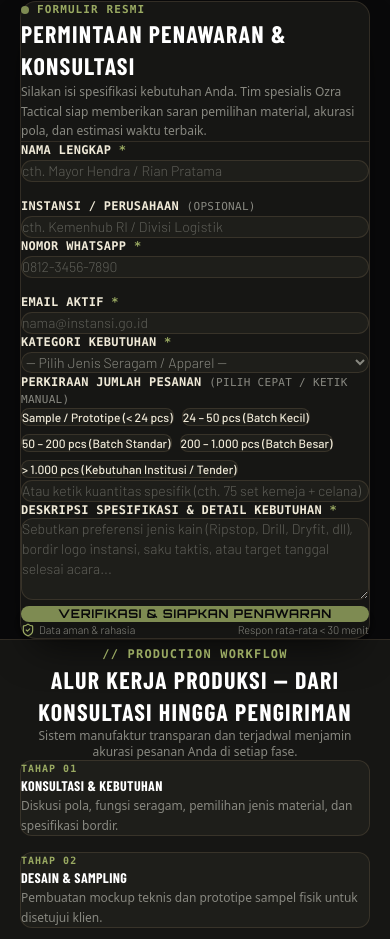
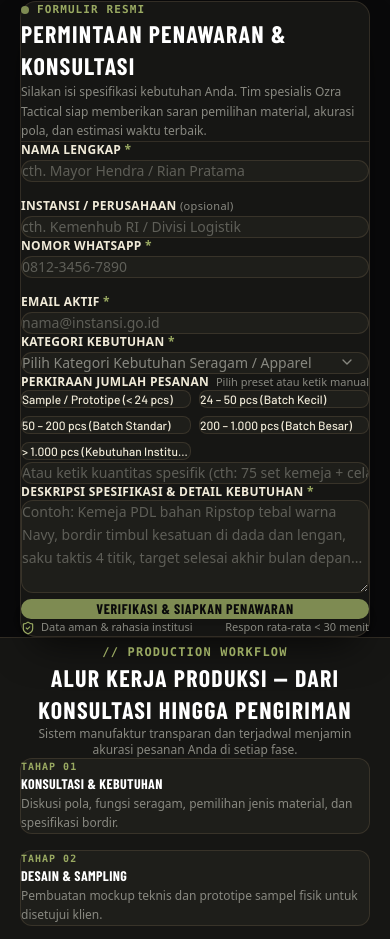
Before and after one commit to rifkihiza26/ozra-prototype, a Next.js app: page /contact in a window 390 px wide. Shown: the part 1382-2321 px from the top of the page. Built offline with nearby package versions, Linux system fonts and the light colour scheme; a web font is replaced by a local one.

Commit message:
fix: polish contact form inputs, structured grid presets and clean typography

```diff
--- a/src/components/contact/ContactForm.tsx
+++ b/src/components/contact/ContactForm.tsx
@@ -9,6 +9,8 @@ import {
   AlertCircle,
   ShieldCheck,
   RotateCcw,
+  CheckCircle2,
+  ChevronDown,
 } from "lucide-react";
 import { COMPANY_INFO } from "@/lib/constants";
 
@@ -103,33 +105,8 @@ export default function ContactForm() {
     }
   };
 
-  const handleSelectPreset = (qty: string) => {
-    setFormData((prev) => ({ ...prev, quantity: qty }));
-  };
-
-  const buildSummaryMessage = () => {
-    return (
-      `*PERMINTAAN KONSULTASI & PENAWARAN — OZRA TACTICAL*\n\n` +
-      `*Nama:* ${formData.fullName}\n` +
-      `*Instansi / Perusahaan:* ${formData.companyName || "-"}\n` +
-      `*WhatsApp:* ${formData.phone}\n` +
-      `*Email:* ${formData.email}\n` +
-      `*Kategori:* ${formData.category}\n` +
-      `*Estimasi Jumlah:* ${formData.quantity || "Belum ditentukan"}\n\n` +
-      `*Detail Kebutuhan / Spesifikasi:*\n${formData.description}\n\n` +
-      `_Dikirim melalui formulir resmi ozratactical.com_`
-    );
-  };
-
-  const generateWhatsAppUrl = () => {
-    const text = buildSummaryMessage();
-    return `https://wa.me/${COMPANY_INFO.phoneRaw}?text=${encodeURIComponent(text)}`;
-  };
-
-  const generateMailtoUrl = () => {
-    const subject = `[RFQ] Konsultasi Seragam: ${formData.fullName} - ${formData.category}`;
-    const body = buildSummaryMessage().replace(/\*/g, "");
-    return `mailto:${COMPANY_INFO.email}?subject=${encodeURIComponent(subject)}&body=${encodeURIComponent(body)}`;
+  const handleSelectPreset = (val: string) => {
+    setFormData((prev) => ({ ...prev, quantity: val }));
   };
 
   const handleSubmit = (e: React.FormEvent) => {
@@ -139,9 +116,50 @@ export default function ContactForm() {
     }
   };
 
+  const generateWhatsAppMessage = (): string => {
+    return [
+      `Halo Tim OZRA Tactical, saya ingin mengajukan konsultasi & permintaan penawaran harga:`,
+      ``,
+      `*DATA PEMESAN:*`,
+      `• Nama: ${formData.fullName}`,
+      `• Instansi/Perusahaan: ${formData.companyName || "-"}`,
+      `• Nomor WhatsApp: ${formData.phone}`,
+      `• Email: ${formData.email}`,
+      ``,
+      `*DETAIL KEBUTUHAN:*`,
+      `• Kategori: ${formData.category}`,
+      `• Estimasi Jumlah: ${formData.quantity || "Akan didiskusikan"}`,
+      ``,
+      `*SPESIFIKASI / KETERANGAN:*`,
+      formData.description,
+      ``,
+      `Mohon informasikan estimasi biaya, ketersediaan bahan, serta jadwal sampling. Terima kasih.`,
+    ].join("\n");
+  };
+
+  const generateEmailSubject = (): string => {
+    const instansi = formData.companyName ? ` [${formData.companyName}]` : "";
+    return `Permintaan Penawaran — ${formData.category}${instansi}`;
+  };
+
+  const generateEmailBody = (): string => {
+    return generateWhatsAppMessage().replace(/\*/g, "");
+  };
+
+  const handleWhatsAppSend = () => {
+    const msg = encodeURIComponent(generateWhatsAppMessage());
+    window.open(`https://wa.me/${COMPANY_INFO.phoneRaw}?text=${msg}`, "_blank");
+  };
+
+  const handleEmailSend = () => {
+    const subject = encodeURIComponent(generateEmailSubject());
+    const body = encodeURIComponent(generateEmailBody());
+    window.location.href = `mailto:${COMPANY_INFO.email}?subject=${subject}&body=${body}`;
+  };
+
   const handleCopy = () => {
-    const text = buildSummaryMessage();
-    if (navigator?.clipboard) {
+    const text = generateWhatsAppMessage().replace(/\*/g, "");
+    if (navigator.clipboard) {
       navigator.clipboard.writeText(text);
       setCopied(true);
       setTimeout(() => setCopied(false), 2500);
@@ -183,12 +201,12 @@ export default function ContactForm() {
             }}
             className="p-5 flex items-start gap-3.5"
           >
-            <ShieldCheck className="w-6 h-6 text-[var(--olive-light)] shrink-0 mt-0.5" />
+            <CheckCircle2 className="w-5 h-5 text-[var(--olive-light)] shrink-0 mt-0.5" />
             <div>
-              <h4 className="font-ozra text-sm font-bold text-white uppercase tracking-wider">
-                Data Telah Siap Dikirim
+              <h4 className="font-condensed text-base font-bold text-white uppercase tracking-wider">
+                Spesifikasi Siap Dikirim
               </h4>
-              <p className="text-xs text-[var(--cream)]/75 mt-1 leading-relaxed">
+              <p className="text-xs text-[var(--cream)]/75 mt-1 leading-relaxed font-sans">
                 Pilih jalur komunikasi yang paling nyaman bagi Anda di bawah ini. Tim representatif Ozra Tactical akan menindaklanjuti permintaan spesifikasi dan estimasi harga Anda.
               </p>
             </div>
@@ -218,35 +236,35 @@ export default function ContactForm() {
               </button>
             </div>
 
-            <div className="grid grid-cols-1 sm:grid-cols-2 gap-3 text-xs">
+            <div className="grid grid-cols-1 sm:grid-cols-2 gap-3 text-xs font-sans">
               <div>
-                <span className="text-[var(--grey-mid)] block text-[11px]">Nama Pengirim:</span>
+                <span className="text-[var(--grey-mid)] block text-[11px] font-mono">Nama Pengirim:</span>
                 <span className="text-white font-medium">{formData.fullName}</span>
               </div>
               <div>
-                <span className="text-[var(--grey-mid)] block text-[11px]">Instansi / Perusahaan:</span>
+                <span className="text-[var(--grey-mid)] block text-[11px] font-mono">Instansi / Perusahaan:</span>
                 <span className="text-white font-medium">{formData.companyName || "-"}</span>
               </div>
               <div>
-                <span className="text-[var(--grey-mid)] block text-[11px]">Nomor WhatsApp:</span>
+                <span className="text-[var(--grey-mid)] block text-[11px] font-mono">Nomor WhatsApp:</span>
                 <span className="text-[var(--olive-light)] font-semibold">{formData.phone}</span>
               </div>
               <div>
-                <span className="text-[var(--grey-mid)] block text-[11px]">Email:</span>
+                <span className="text-[var(--grey-mid)] block text-[11px] font-mono">Email:</span>
                 <span className="text-white font-medium">{formData.email}</span>
               </div>
               <div className="sm:col-span-2">
-                <span className="text-[var(--grey-mid)] block text-[11px]">Kategori:</span>
+                <span className="text-[var(--grey-mid)] block text-[11px] font-mono">Kategori:</span>
                 <span className="text-[var(--tan-light)] font-medium">{formData.category}</span>
               </div>
               <div className="sm:col-span-2">
-                <span className="text-[var(--grey-mid)] block text-[11px]">Estimasi Kuantitas:</span>
+                <span className="text-[var(--grey-mid)] block text-[11px] font-mono">Estimasi Kuantitas:</span>
                 <span className="text-white font-medium">{formData.quantity || "Akan didiskusikan"}</span>
               </div>
             </div>
 
             <div className="pt-3 border-t border-[var(--border)]">
-              <span className="text-[var(--grey-mid)] block text-[11px] mb-1.5">
+              <span className="text-[var(--grey-mid)] block text-[11px] mb-1.5 font-mono">
                 Spesifikasi &amp; Detail Kebutuhan:
               </span>
               <p
@@ -255,48 +273,48 @@ export default function ContactForm() {
                   border: "1px solid var(--border)",
                   borderRadius: "8px",
                 }}
-                className="text-xs text-[var(--cream)] p-3.5 whitespace-pre-wrap leading-relaxed font-mono"
+                className="text-xs text-[var(--cream)] p-3.5 whitespace-pre-wrap leading-relaxed font-sans"
               >
                 {formData.description}
               </p>
             </div>
           </div>
 
-          {/* Action CTAs */}
+          {/* Action dispatch buttons */}
           <div className="grid grid-cols-1 sm:grid-cols-2 gap-3 pt-2">
-            <a
-              href={generateWhatsAppUrl()}
-              target="_blank"
-              rel="noopener noreferrer"
+            <button
+              type="button"
+              onClick={handleWhatsAppSend}
               style={{
                 backgroundColor: "var(--olive)",
                 color: "#09090a",
               }}
-              className="inline-flex items-center justify-center gap-2.5 px-6 py-4 rounded-xl font-bold text-xs uppercase tracking-wider hover:opacity-90 transition-all shadow-lg text-center"
+              className="w-full py-3.5 px-4 rounded-xl font-condensed font-bold text-sm uppercase tracking-wider hover:opacity-90 transition-all flex items-center justify-center gap-2 shadow-lg cursor-pointer"
             >
               <MessageSquare className="w-4 h-4 shrink-0" />
               <span>Kirim via WhatsApp</span>
-            </a>
+            </button>
 
-            <a
-              href={generateMailtoUrl()}
+            <button
+              type="button"
+              onClick={handleEmailSend}
               style={{
                 backgroundColor: "var(--surface-mid)",
+                border: "1px solid var(--border)",
                 color: "var(--cream)",
-                border: "1px solid var(--border)",
               }}
-              className="inline-flex items-center justify-center gap-2.5 px-6 py-4 rounded-xl font-bold text-xs uppercase tracking-wider hover:bg-[var(--grey-dark)] transition-all text-center"
+              className="w-full py-3.5 px-4 rounded-xl font-condensed font-bold text-sm uppercase tracking-wider hover:border-[var(--tan-light)] hover:text-white transition-all flex items-center justify-center gap-2 cursor-pointer"
             >
               <Mail className="w-4 h-4 shrink-0 text-[var(--tan-light)]" />
               <span>Kirim via Email</span>
-            </a>
+            </button>
           </div>
 
           <div className="flex flex-wrap items-center justify-center gap-4 pt-2">
             <button
               type="button"
               onClick={() => setMode("form")}
-              className="inline-flex items-center gap-2 text-xs text-[var(--grey-mid)] hover:text-white transition-colors"
+              className="inline-flex items-center gap-2 text-xs text-[var(--grey-mid)] hover:text-white transition-colors cursor-pointer"
             >
               <RotateCcw className="w-3.5 h-3.5" />
               <span>Ubah rincian formulir</span>
@@ -305,7 +323,7 @@ export default function ContactForm() {
             <button
               type="button"
               onClick={handleReset}
-              className="text-xs text-[var(--grey-mid)] hover:text-[var(--tan-light)] transition-colors underline"
+              className="text-xs text-[var(--grey-mid)] hover:text-[var(--tan-light)] transition-colors underline cursor-pointer"
             >
               Buat permintaan baru
             </button>
@@ -334,7 +352,7 @@ export default function ContactForm() {
             <div>
               <label
                 htmlFor="fullName"
-                className="block text-xs font-mono font-semibold text-[var(--cream)] mb-1.5 uppercase tracking-wide"
+                className="block text-xs font-sans font-semibold text-[var(--cream)] mb-2 uppercase tracking-wide"
               >
                 Nama Lengkap <span className="text-[var(--olive-light)]">*</span>
               </label>
@@ -350,10 +368,10 @@ export default function ContactForm() {
                   borderColor: errors.fullName ? "#ef4444" : "var(--border)",
                   color: "var(--cream)",
                 }}
-                className="w-full px-4 py-3 rounded-xl border text-sm placeholder-[var(--grey-mid)]/60 focus:outline-none focus:border-[var(--olive)] focus:ring-1 focus:ring-[var(--olive)] transition-colors"
+                className="w-full px-4 py-3 rounded-xl border text-sm placeholder-[var(--grey-mid)]/60 focus:outline-none focus:border-[var(--olive)] focus:ring-1 focus:ring-[var(--olive)] transition-colors font-sans"
               />
               {errors.fullName && (
-                <p className="text-[11px] text-red-400 mt-1.5 flex items-center gap-1">
+                <p className="text-[11px] text-red-400 mt-1.5 flex items-center gap-1 font-sans">
                   <AlertCircle className="w-3.5 h-3.5 shrink-0" /> {errors.fullName}
                 </p>
               )}
@@ -362,10 +380,10 @@ export default function ContactForm() {
             <div>
               <label
                 htmlFor="companyName"
-                className="block text-xs font-mono font-semibold text-[var(--cream)] mb-1.5 uppercase tracking-wide"
+                className="block text-xs font-sans font-semibold text-[var(--cream)] mb-2 uppercase tracking-wide"
               >
                 Instansi / Perusahaan{" "}
-                <span className="text-[var(--grey-mid)] font-normal text-[11px]">(Opsional)</span>
+                <span className="text-[var(--grey-mid)] font-normal text-[11px] lowercase">(opsional)</span>
               </label>
               <input
                 id="companyName"
@@ -379,7 +397,7 @@ export default function ContactForm() {
                   borderColor: "var(--border)",
                   color: "var(--cream)",
                 }}
-                className="w-full px-4 py-3 rounded-xl border text-sm placeholder-[var(--grey-mid)]/60 focus:outline-none focus:border-[var(--olive)] focus:ring-1 focus:ring-[var(--olive)] transition-colors"
+                className="w-full px-4 py-3 rounded-xl border text-sm placeholder-[var(--grey-mid)]/60 focus:outline-none focus:border-[var(--olive)] focus:ring-1 focus:ring-[var(--olive)] transition-colors font-sans"
               />
             </div>
           </div>
@@ -389,7 +407,7 @@ export default function ContactForm() {
             <div>
               <label
                 htmlFor="phone"
-                className="block text-xs font-mono font-semibold text-[var(--cream)] mb-1.5 uppercase tracking-wide"
+                className="block text-xs font-sans font-semibold text-[var(--cream)] mb-2 uppercase tracking-wide"
               >
                 Nomor WhatsApp <span className="text-[var(--olive-light)]">*</span>
               </label>
@@ -405,10 +423,10 @@ export default function ContactForm() {
                   borderColor: errors.phone ? "#ef4444" : "var(--border)",
                   color: "var(--cream)",
                 }}
-                className="w-full px-4 py-3 rounded-xl border text-sm placeholder-[var(--grey-mid)]/60 focus:outline-none focus:border-[var(--olive)] focus:ring-1 focus:ring-[var(--olive)] transition-colors"
+                className="w-full px-4 py-3 rounded-xl border text-sm placeholder-[var(--grey-mid)]/60 focus:outline-none focus:border-[var(--olive)] focus:ring-1 focus:ring-[var(--olive)] transition-colors font-sans"
               />
               {errors.phone && (
-                <p className="text-[11px] text-red-400 mt-1.5 flex items-center gap-1">
+                <p className="text-[11px] text-red-400 mt-1.5 flex items-center gap-1 font-sans">
                   <AlertCircle className="w-3.5 h-3.5 shrink-0" /> {errors.phone}
                 </p>
               )}
@@ -417,7 +435,7 @@ export default function ContactForm() {
             <div>
               <label
                 htmlFor="email"
-                className="block text-xs font-mono font-semibold text-[var(--cream)] mb-1.5 uppercase tracking-wide"
+                className="block text-xs font-sans font-semibold text-[var(--cream)] mb-2 uppercase tracking-wide"
               >
                 Email Aktif <span className="text-[var(--olive-light)]">*</span>
               </label>
@@ -433,24 +451,25 @@ export default function ContactForm() {
                   borderColor: errors.email ? "#ef4444" : "var(--border)",
                   color: "var(--cream)",
                 }}
-                className="w-full px-4 py-3 rounded-xl border text-sm placeholder-[var(--grey-mid)]/60 focus:outline-none focus:border-[var(--olive)] focus:ring-1 focus:ring-[var(--olive)] transition-colors"
+                className="w-full px-4 py-3 rounded-xl border text-sm placeholder-[var(--grey-mid)]/60 focus:outline-none focus:border-[var(--olive)] focus:ring-1 focus:ring-[var(--olive)] transition-colors font-sans"
               />
               {errors.email && (
-                <p className="text-[11px] text-red-400 mt-1.5 flex items-center gap-1">
+                <p className="text-[11px] text-red-400 mt-1.5 flex items-center gap-1 font-sans">
                   <AlertCircle className="w-3.5 h-3.5 shrink-0" /> {errors.email}
                 </p>
               )}
             </div>
           </div>
 
-          {/* Category */}
+          {/* Category Dropdown with custom arrow */}
           <div>
             <label
               htmlFor="category"
-              className="block text-xs font-mono font-semibold text-[var(--cream)] mb-1.5 uppercase tracking-wide"
+              className="block text-xs font-sans font-semibold text-[var(--cream)] mb-2 uppercase tracking-wide"
             >
               Kategori Kebutuhan <span className="text-[var(--olive-light)]">*</span>
             </label>
+            <div className="relative">
               <select
                 id="category"
                 name="category"
@@ -460,20 +479,23 @@ export default function ContactForm() {
                   backgroundColor: "var(--surface-mid)",
                   borderColor: errors.category ? "#ef4444" : "var(--border)",
                   color: formData.category ? "var(--cream)" : "var(--grey-mid)",
+                  appearance: "none",
                 }}
-              className="w-full px-4 py-3 rounded-xl border text-sm focus:outline-none focus:border-[var(--olive)] focus:ring-1 focus:ring-[var(--olive)] transition-colors"
+                className="w-full px-4 py-3.5 pr-10 rounded-xl border text-sm focus:outline-none focus:border-[var(--olive)] focus:ring-1 focus:ring-[var(--olive)] transition-colors font-sans cursor-pointer"
               >
                 <option value="" disabled>
-                -- Pilih Jenis Seragam / Apparel --
+                  Pilih Kategori Kebutuhan Seragam / Apparel
                 </option>
                 {CATEGORY_OPTIONS.map((cat) => (
-                <option key={cat} value={cat} className="bg-[#161614] text-white">
+                  <option key={cat} value={cat} className="bg-[#161614] text-white py-2">
                     {cat}
                   </option>
                 ))}
               </select>
+              <ChevronDown className="w-4 h-4 text-[var(--grey-mid)] pointer-events-none absolute right-3.5 top-1/2 -translate-y-1/2" />
+            </div>
             {errors.category && (
-              <p className="text-[11px] text-red-400 mt-1.5 flex items-center gap-1">
+              <p className="text-[11px] text-red-400 mt-1.5 flex items-center gap-1 font-sans">
                 <AlertCircle className="w-3.5 h-3.5 shrink-0" /> {errors.category}
               </p>
             )}
@@ -481,43 +503,53 @@ export default function ContactForm() {
 
           {/* Quantity Preset Chips */}
           <div>
+            <div className="flex items-center justify-between mb-2">
               <label
                 htmlFor="quantity"
-              className="block text-xs font-mono font-semibold text-[var(--cream)] mb-1.5 uppercase tracking-wide"
+                className="text-xs font-sans font-semibold text-[var(--cream)] uppercase tracking-wide"
               >
-              Perkiraan Jumlah Pesanan{" "}
-              <span className="text-[var(--grey-mid)] font-normal text-[11px]">(Pilih cepat / ketik manual)</span>
+                Perkiraan Jumlah Pesanan
               </label>
-            <div className="flex flex-wrap gap-2 mb-2.5">
-              {QUANTITY_PRESETS.map((preset) => (
+              <span className="text-[11px] text-[var(--grey-mid)] font-sans">
+                Pilih preset atau ketik manual
+              </span>
+            </div>
+
+            {/* Quick chips */}
+            <div className="grid grid-cols-2 sm:grid-cols-3 gap-2 mb-3">
+              {QUANTITY_PRESETS.map((preset) => {
+                const isSelected = formData.quantity === preset;
+                return (
                   <button
                     key={preset}
                     type="button"
                     onClick={() => handleSelectPreset(preset)}
                     style={{
-                    backgroundColor: formData.quantity === preset ? "var(--olive)" : "var(--surface-mid)",
-                    color: formData.quantity === preset ? "#09090a" : "var(--cream)",
-                    borderColor: formData.quantity === preset ? "var(--olive)" : "var(--border)",
+                      backgroundColor: isSelected ? "var(--olive)" : "var(--surface-mid)",
+                      color: isSelected ? "#09090a" : "var(--cream)",
+                      borderColor: isSelected ? "var(--olive)" : "var(--border)",
                     }}
-                  className="px-3 py-1.5 rounded-lg border text-xs font-medium transition-all"
+                    className="px-3 py-2 rounded-lg border text-xs font-medium transition-all text-left truncate cursor-pointer hover:border-[var(--olive)]"
                   >
                     {preset}
                   </button>
-              ))}
+                );
+              })}
             </div>
+
             <input
               id="quantity"
               name="quantity"
               type="text"
               value={formData.quantity}
               onChange={handleChange}
-              placeholder="Atau ketik kuantitas spesifik (cth. 75 set kemeja + celana)"
+              placeholder="Atau ketik kuantitas spesifik (cth: 75 set kemeja + celana)"
               style={{
                 backgroundColor: "var(--surface-mid)",
                 borderColor: "var(--border)",
                 color: "var(--cream)",
               }}
-              className="w-full px-4 py-2.5 rounded-xl border text-sm placeholder-[var(--grey-mid)]/60 focus:outline-none focus:border-[var(--olive)] focus:ring-1 focus:ring-[var(--olive)] transition-colors"
+              className="w-full px-4 py-2.5 rounded-xl border text-sm placeholder-[var(--grey-mid)]/60 focus:outline-none focus:border-[var(--olive)] focus:ring-1 focus:ring-[var(--olive)] transition-colors font-sans"
             />
           </div>
 
@@ -525,7 +557,7 @@ export default function ContactForm() {
           <div>
             <label
               htmlFor="description"
-              className="block text-xs font-mono font-semibold text-[var(--cream)] mb-1.5 uppercase tracking-wide"
+              className="block text-xs font-sans font-semibold text-[var(--cream)] mb-2 uppercase tracking-wide"
             >
               Deskripsi Spesifikasi &amp; Detail Kebutuhan{" "}
               <span className="text-[var(--olive-light)]">*</span>
@@ -536,16 +568,16 @@ export default function ContactForm() {
               rows={4}
               value={formData.description}
               onChange={handleChange}
-              placeholder="Sebutkan preferensi jenis kain (Ripstop, Drill, Dryfit, dll), bordir logo instansi, saku taktis, atau target tanggal selesai acara..."
+              placeholder="Contoh: Kemeja PDL bahan Ripstop tebal warna Navy, bordir timbul kesatuan di dada dan lengan, saku taktis 4 titik, target selesai akhir bulan depan..."
               style={{
                 backgroundColor: "var(--surface-mid)",
                 borderColor: errors.description ? "#ef4444" : "var(--border)",
                 color: "var(--cream)",
               }}
-              className="w-full px-4 py-3 rounded-xl border text-sm placeholder-[var(--grey-mid)]/60 focus:outline-none focus:border-[var(--olive)] focus:ring-1 focus:ring-[var(--olive)] transition-colors"
+              className="w-full px-4 py-3 rounded-xl border text-sm placeholder-[var(--grey-mid)]/60 focus:outline-none focus:border-[var(--olive)] focus:ring-1 focus:ring-[var(--olive)] transition-colors font-sans leading-relaxed"
             />
             {errors.description && (
-              <p className="text-[11px] text-red-400 mt-1.5 flex items-center gap-1">
+              <p className="text-[11px] text-red-400 mt-1.5 flex items-center gap-1 font-sans">
                 <AlertCircle className="w-3.5 h-3.5 shrink-0" /> {errors.description}
               </p>
             )}
@@ -559,15 +591,15 @@ export default function ContactForm() {
                 backgroundColor: "var(--olive)",
                 color: "#09090a",
               }}
-              className="w-full py-4 px-6 rounded-xl font-ozra font-bold text-xs uppercase tracking-wider hover:opacity-90 transition-all flex items-center justify-center gap-2 shadow-lg"
+              className="w-full py-4 px-6 rounded-xl font-condensed font-bold text-sm uppercase tracking-wider hover:opacity-90 transition-all flex items-center justify-center gap-2 shadow-lg cursor-pointer"
             >
               <span>Verifikasi &amp; Siapkan Penawaran</span>
             </button>
 
-            <div className="flex items-center justify-between text-[11px] text-[var(--grey-mid)] mt-3">
-              <span className="flex items-center gap-1">
+            <div className="flex items-center justify-between text-[11px] text-[var(--grey-mid)] mt-3 font-sans">
+              <span className="flex items-center gap-1.5">
                 <ShieldCheck className="w-3.5 h-3.5 text-[var(--olive-light)]" />
-                Data aman &amp; rahasia
+                Data aman &amp; rahasia institusi
               </span>
               <span>Respon rata-rata &lt; 30 menit</span>
             </div>
```
Lines whose indentation alone changed are shown as unchanged.
